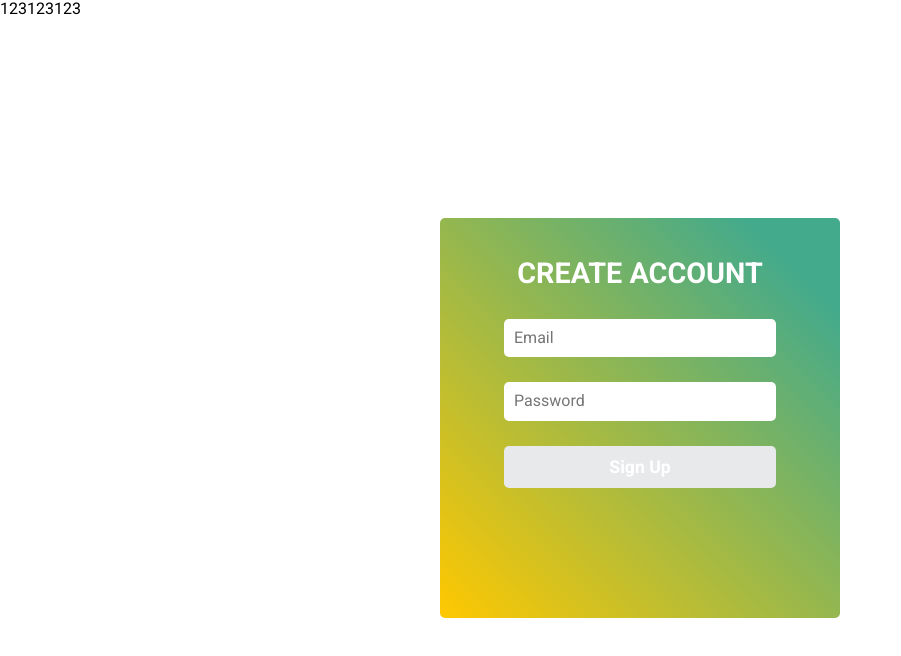
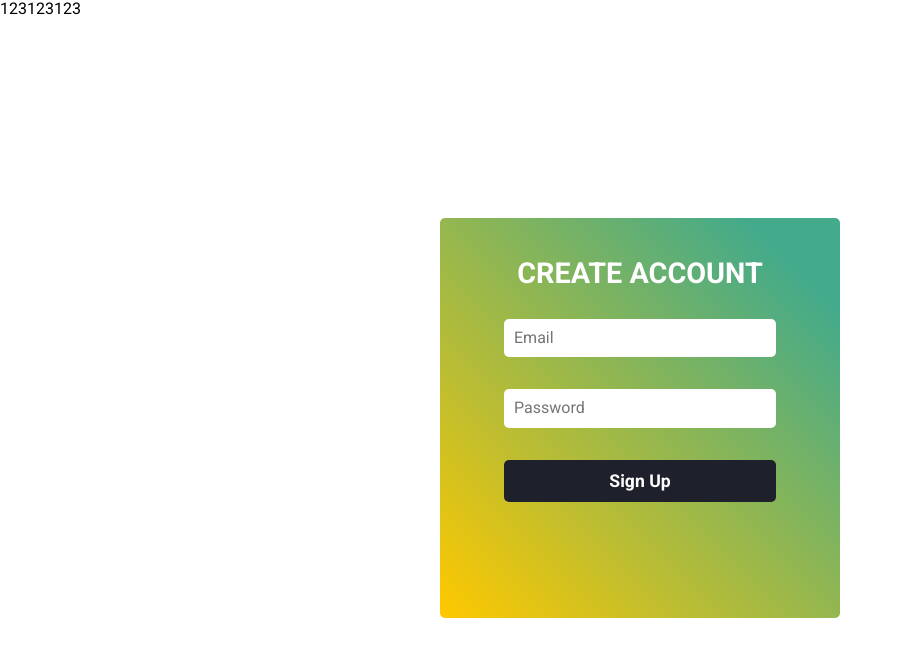
Before and after one commit to KiraBurova/trello-clone, a React (Create React App) app: page / in a window 1280 px wide. Shown: the top 656 px of the page, without its empty margins (0-901 px from the left). Built offline with nearby package versions, Linux system fonts and the light colour scheme; no server answers.

Commit message:
started using react hook form for forms and removed a lot of extra code

```diff
--- a/src/components/Form/index.js
+++ b/src/components/Form/index.js
@@ -1,16 +1,25 @@
 import React from 'react';
+import { useForm } from 'react-hook-form';
 
 import { Base, Input, Button, Title, ErrorText, LoadingText } from './styles/form';
 
-const Form = ({ formTitle, buttonTitle, handleSumbit, handleOnChange, errorText, loading, isValid }) => {
+const Form = ({ formTitle, buttonTitle, onSubmit, handleOnChange, errorText }) => {
+  const {
+    register,
+    handleSubmit,
+    formState: { errors, isSubmitting },
+  } = useForm();
+
   return (
-    <Base onSubmit={handleSumbit} data-testid='form'>
+    <Base onSubmit={handleSubmit(onSubmit)} data-testid='form'>
       <Title>{formTitle}</Title>
-      <Input placeholder='Email' name='email' onChange={handleOnChange}></Input>
-      <Input placeholder='Password' name='password' type='password' onChange={handleOnChange}></Input>
-      <Button disabled={!isValid}>{buttonTitle}</Button>
+      <Input {...register('email', { required: true })} placeholder='Email' onChange={handleOnChange} />
+      <ErrorText>{errors.email?.type === 'required' && 'Email is required'}</ErrorText>
+      <Input {...register('password', { required: true })} placeholder='Password' type='password' onChange={handleOnChange} />
+      <ErrorText>{errors.password?.type === 'required' && 'Password is required'}</ErrorText>
+      <Button>{buttonTitle}</Button>
       <ErrorText>{errorText}</ErrorText>
-      <LoadingText>{loading}</LoadingText>
+      {isSubmitting && <LoadingText>Loading...</LoadingText>}
     </Base>
   );
 };
--- a/src/components/Form/styles/form.js
+++ b/src/components/Form/styles/form.js
@@ -24,7 +24,6 @@ export const Title = styled.h2`
 
 export const Input = styled.input`
   padding: 0.625em;
-  margin-bottom: 1.5625em;
   border: none;
   border-radius: var(--radius);
   font-size: 1rem;
--- a/src/helpers/index.js
+++ /dev/null
@@ -1,7 +0,0 @@
-export const checkIfFormIsValid = (formValues = { email: null, password: null }) => {
-  if (Object.values(formValues).length === 2) {
-    return Object.values(formValues).every((value) => !!value);
-  }
-
-  return false;
-};
--- a/src/hooks/useMakeAsyncCall.js
+++ /dev/null
@@ -1,30 +0,0 @@
-import { useEffect, useState } from 'react';
-
-const useMakeAsyncCall = ({ asyncFunctionToRun = null, runOnMount = false }) => {
-  const [response, setResponse] = useState(null);
-  const [error, setError] = useState('');
-  const [loading, setLoading] = useState(false);
-
-  const fetchData = async () => {
-    setLoading(true);
-    try {
-      const res = await asyncFunctionToRun();
-      const json = await res.json();
-
-      setResponse(json);
-      setLoading(false);
-    } catch (error) {
-      setError(error);
-      setLoading(false);
-    }
-  };
-
-  useEffect(() => {
-    if (runOnMount && asyncFunctionToRun !== null) fetchData();
-    // eslint-disable-next-line react-hooks/exhaustive-deps
-  }, [runOnMount]);
-
-  return { response, error, loading, fetchData };
-};
-
-export default useMakeAsyncCall;
--- a/src/screens/SignIn/index.js
+++ b/src/screens/SignIn/index.js
@@ -6,55 +6,34 @@ import { Container } from './styles/signin';
 
 import firebase from '../../lib/firebase.prod';
 
-import useFetch from '../../hooks/useMakeAsyncCall';
-
-import { checkIfFormIsValid } from '../../helpers';
 import { ROUTES } from '../../constants';
 
 const SignInScreen = () => {
   const history = useHistory();
-  const [formValues, setFormValues] = useState({});
-  const isValid = checkIfFormIsValid(formValues);
-  const { error, isLoading, fetchData } = useFetch({
-    asyncFunctionToRun: () => signInUser(),
-    runOnMount: false,
-  });
+  const [error, setError] = useState('');
 
-  const signInUser = () => {
-    const { email, password } = formValues;
+  const signInUser = (data) => {
+    const { email, password } = data;
 
-    return new Promise((resolve, reject) => {
     firebase
       .auth()
       .signInWithEmailAndPassword(email, password)
-        .then((userCredentials) => {
-          const user = userCredentials.user;
-          resolve(user);
+      .then(() => {
         history.push(ROUTES.DASHBOARD);
       })
       .catch((error) => {
-          reject(error);
-        });
+        setError(error.message);
       });
   };
 
-  const handleSumbit = (e) => {
-    e.preventDefault();
-    fetchData();
-  };
-
-  const handleOnChange = (e) => {
-    const { name, value } = e.target;
-
-    setFormValues({
-      ...formValues,
-      [name]: value,
-    });
+  const handleSumbit = (data, event) => {
+    event.preventDefault();
+    signInUser(data);
   };
 
   return (
     <Container>
-      <Form handleOnChange={handleOnChange} handleSumbit={handleSumbit} buttonTitle='Sign In' formTitle='Sign In' errorText={error.message} loading={isLoading} isValid={isValid} />
+      <Form onSubmit={handleSumbit} buttonTitle='Sign In' formTitle='Sign In' errorText={error} />
     </Container>
   );
 };
--- a/src/screens/SignUp/index.js
+++ b/src/screens/SignUp/index.js
@@ -6,23 +6,14 @@ import { Container } from './styles/sigup';
 
 import firebase from '../../lib/firebase.prod';
 
-import useMakeAsyncCall from '../../hooks/useMakeAsyncCall';
-
-import { checkIfFormIsValid } from '../../helpers';
 import { ROUTES } from '../../constants';
 
 const SignUpScreen = () => {
   const history = useHistory();
-  const [formValues, setFormValues] = useState({});
-  const isValid = checkIfFormIsValid(formValues);
-  const { error, isLoading, fetchData } = useMakeAsyncCall({
-    asyncFunctionToRun: () => signUpUser(),
-    runOnMount: false,
-  });
+  const [error, setError] = useState('');
 
-  const signUpUser = () => {
-    const { email, password } = formValues;
-    return new Promise((resolve, reject) => {
+  const signUpUser = (data) => {
+    const { email, password } = data;
     return firebase
       .auth()
       .createUserWithEmailAndPassword(email, password)
@@ -35,34 +26,23 @@ const SignUpScreen = () => {
           .doc(userId)
           .set(userData)
           .then(() => {
-              resolve(userId);
             history.push(ROUTES.SIGNIN);
           })
-            .catch((error) => reject(error));
+          .catch((error) => setError(error.message));
       })
       .catch((error) => {
-          reject(error);
-        });
+        setError(error.message);
       });
   };
 
-  const handleSumbit = (e) => {
-    e.preventDefault();
-    fetchData();
-  };
-
-  const handleOnChange = (e) => {
-    const { name, value } = e.target;
-
-    setFormValues({
-      ...formValues,
-      [name]: value,
-    });
+  const handleSumbit = (data, event) => {
+    event.preventDefault();
+    signUpUser(data);
   };
 
   return (
     <Container>
-      <Form handleOnChange={handleOnChange} handleSumbit={handleSumbit} buttonTitle='Sign Up' formTitle='Create account' errorText={error.message} loading={isLoading} isValid={isValid} />
+      <Form onSubmit={handleSumbit} buttonTitle='Sign Up' formTitle='Create account' errorText={error.message} />
     </Container>
   );
 };
```
Lines whose indentation alone changed are shown as unchanged.
